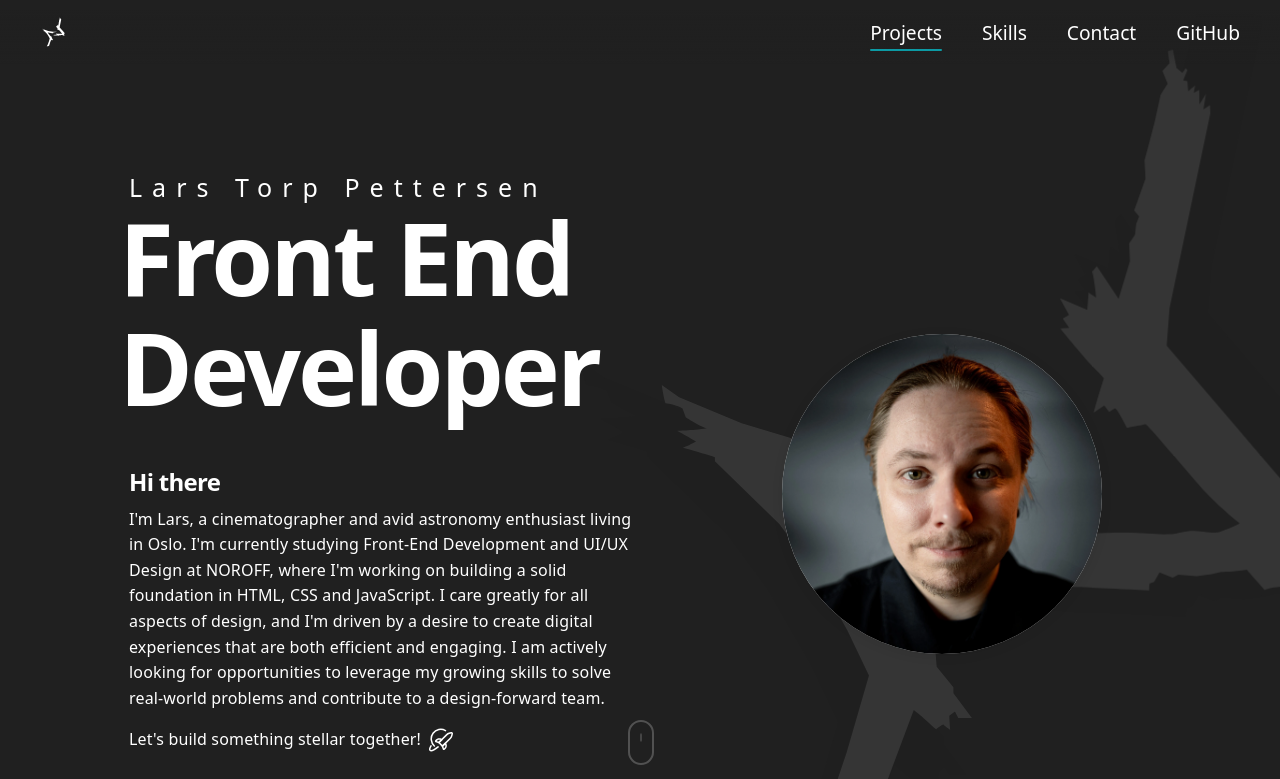
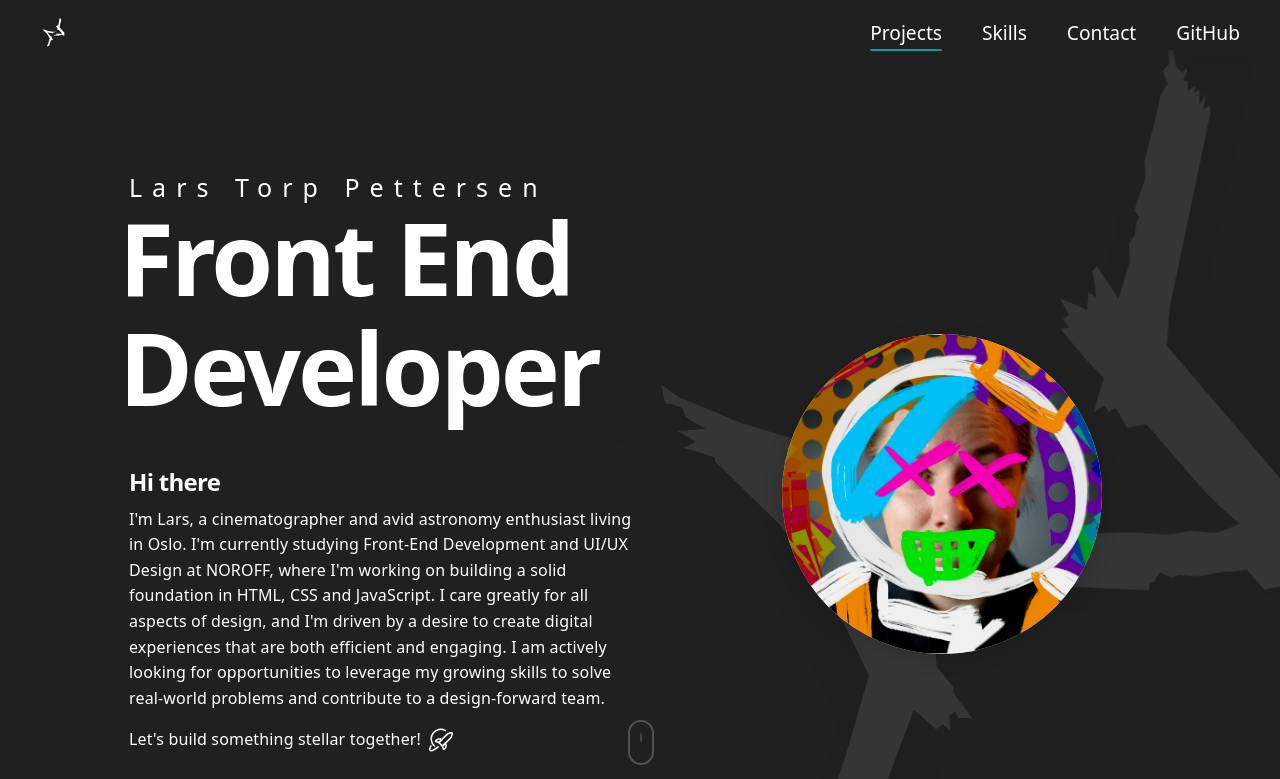
Before and after one commit to larstp/larstp.github.io, a website with bundled scripts: page index.html in a window 1280 px wide. In both pictures the pointer is over the picture 942 px from the left and 494 px from the top of the page. Shown: the top 779 px of the page. Built offline with nearby package versions, Linux system fonts and the light colour scheme; a web font is replaced by a local one.

Commit message:
Implement code changes to enhance functionality and improve performance

```diff
--- a/src/css/home.css
+++ b/src/css/home.css
@@ -123,6 +123,12 @@
   box-shadow: 0 2px 12px rgba(0, 0, 0, 0.08);
   object-fit: cover;
   object-position: center;
+  transition: all 0.3s ease;
+}
+
+.portfolio-img-placeholder:hover {
+  content: url("../../public/assets/images/crazy.webp");
+  box-shadow: 0 4px 20px rgba(0, 0, 0, 0.15);
 }
 
 /*--------------------------------------------------------------------Projects */
```
Also changed, not shown: public/assets/images/crazy.webp (added).
